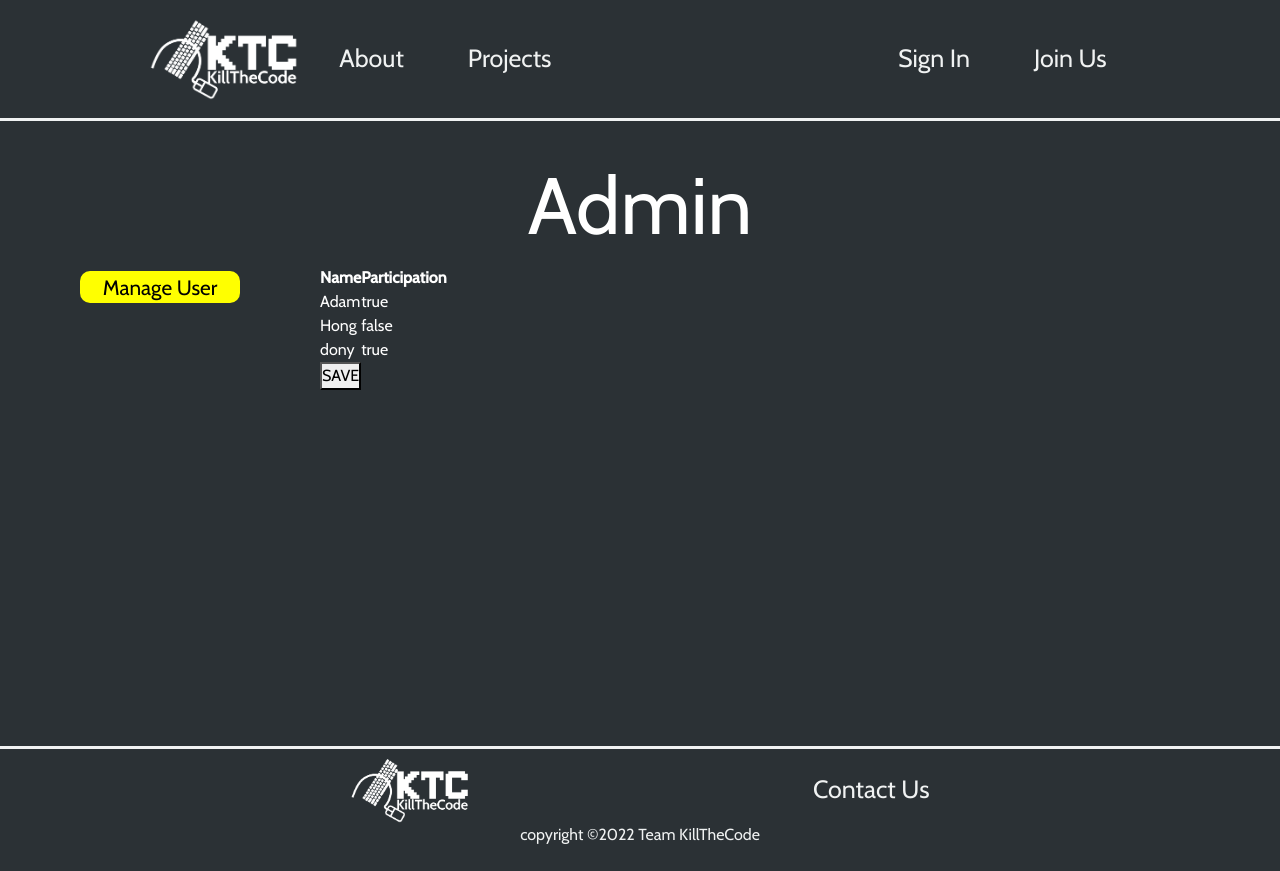
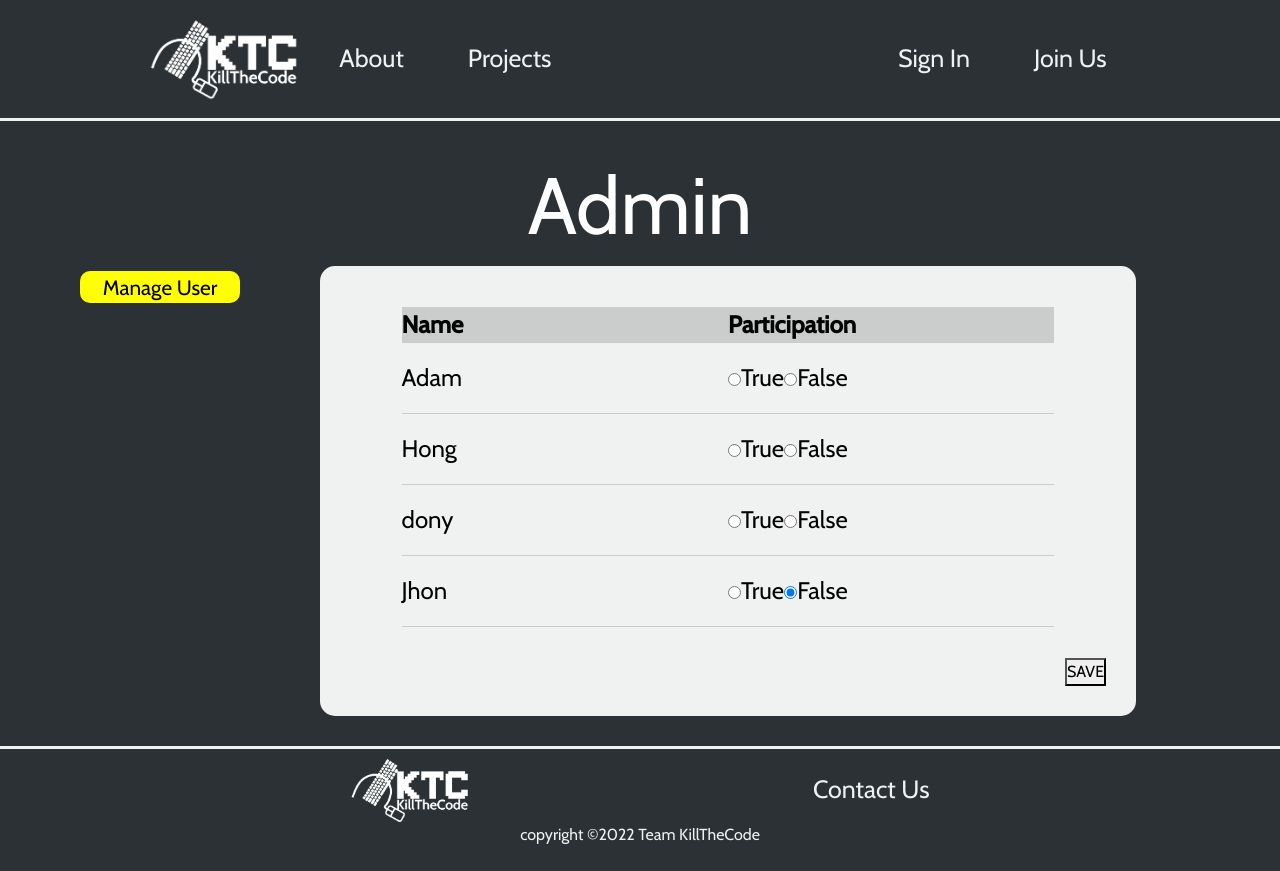
Before and after one commit to Jonghan-park/KillTheCode, a React (Create React App) app in the folder frontend/: page /admin in a window 1280 px wide. Built offline with nearby package versions, Linux system fonts and the light colour scheme.

Commit message:
create radio btn

```diff
--- a/frontend/src/components/Admin/Admin.js
+++ b/frontend/src/components/Admin/Admin.js
@@ -21,6 +21,12 @@ const userList = [
     iscooperation: "true",
     id: "kSEMggm",
   },
+  {
+    name: "Jhon",
+    email: "jhon@test.com",
+    iscooperation: "false",
+    id: "4",
+  },
 ];
 
 const Admin = () => {
@@ -32,8 +38,11 @@ const Admin = () => {
         <a className="manageBtn" href="/admin">
           Manage User
         </a>
-        <div className="userTable">
-          <UserList users={users} />
+        <div className="userTableWrapper">
+          <div className="tableWrap">
+            <UserList users={users} />
+          </div>
+
           <button className="saveBtn">SAVE</button>
         </div>
       </div>
--- a/frontend/src/components/Admin/admin.css
+++ b/frontend/src/components/Admin/admin.css
@@ -24,3 +24,40 @@ justify-content: center;
 
 
 }
+
+.userTableWrapper{
+/* margin:auto; */
+width: 85%;
+min-height:50vh;
+background-color:#F0F2F2;
+color:black;
+border-radius:15px;
+margin-bottom: 30px;
+position:relative;
+}
+
+
+.userTable{
+    table-layout:fixed;
+    width: 80%;
+    height:40vh;
+ border-collapse: collapse;
+    margin:auto;
+    margin-top:5%;
+    font-size:1.5rem;
+    /* position: relative; */
+
+}
+
+.tableTitle {
+    background-color:#cbcdcd;
+}
+
+.userTable tbody tr{
+    border-bottom: 1px solid #cbcdcd;
+}
+.saveBtn{
+  position:absolute;
+  right:30px;
+  bottom:30px
+}
--- a/frontend/src/components/Admin/users.js
+++ b/frontend/src/components/Admin/users.js
@@ -6,7 +6,7 @@ const UserList = ({ users }) => {
     <>
       <table className="userTable">
         <thead>
-          <tr>
+          <tr className="tableTitle">
             <th>Name</th>
             <th>Participation</th>
           </tr>
@@ -15,7 +15,22 @@ const UserList = ({ users }) => {
           {users.map((user) => (
             <tr>
               <td>{user.name}</td>
-              <td>{user.iscooperation}</td>
+              <td>
+                <input
+                  type="radio"
+                  name="isCooperat"
+                  value={true}
+                  checked={user.iscooperation}
+                ></input>
+                True
+                <input
+                  type="radio"
+                  name="isCooperat"
+                  value={false}
+                  checked={user.iscooperation}
+                ></input>
+                False
+              </td>
             </tr>
           ))}
         </tbody>
```
